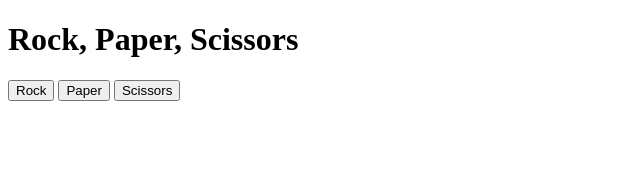
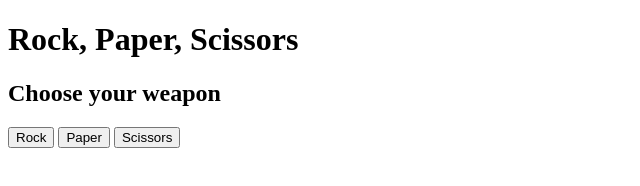
Before and after one commit to Kempie84/rock-paper-scissors, a plain HTML site: page index.html in a window 1280 px wide. Shown: the whole page, without its empty margins (0-640 px from the left). Drawn offline with Linux system fonts and the light colour scheme.

Commit message:
add h2 to input field

```diff
--- a/index.html
+++ b/index.html
@@ -9,6 +9,7 @@
     <h1>Rock, Paper, Scissors</h1>
 
     <div id="inputfield">
+        <h2>Choose your weapon</h2>
         <button id="rockButton">Rock</button>
         <button id="paperButton">Paper</button>
         <button id="scissorsButton">Scissors</button>
```
